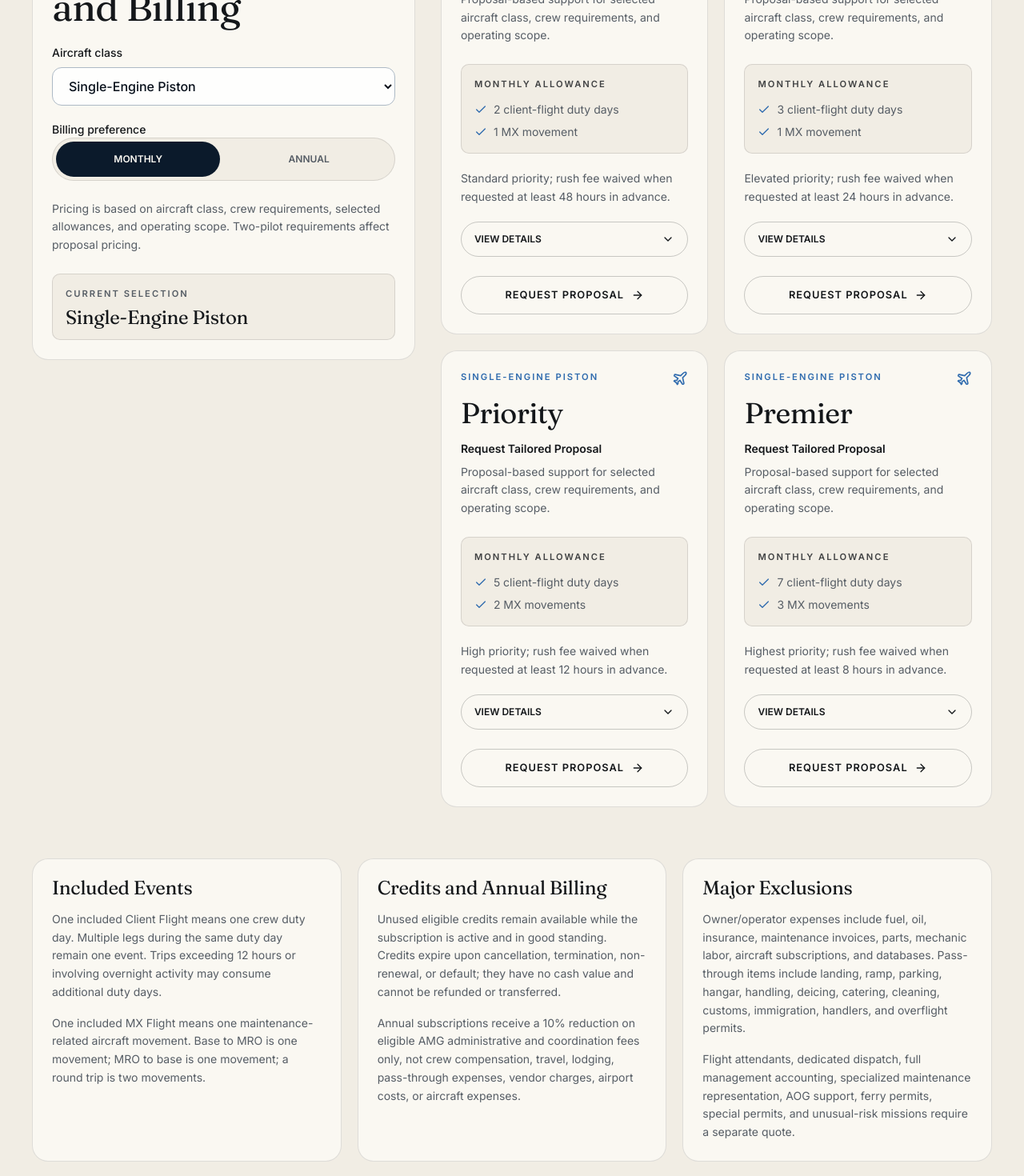
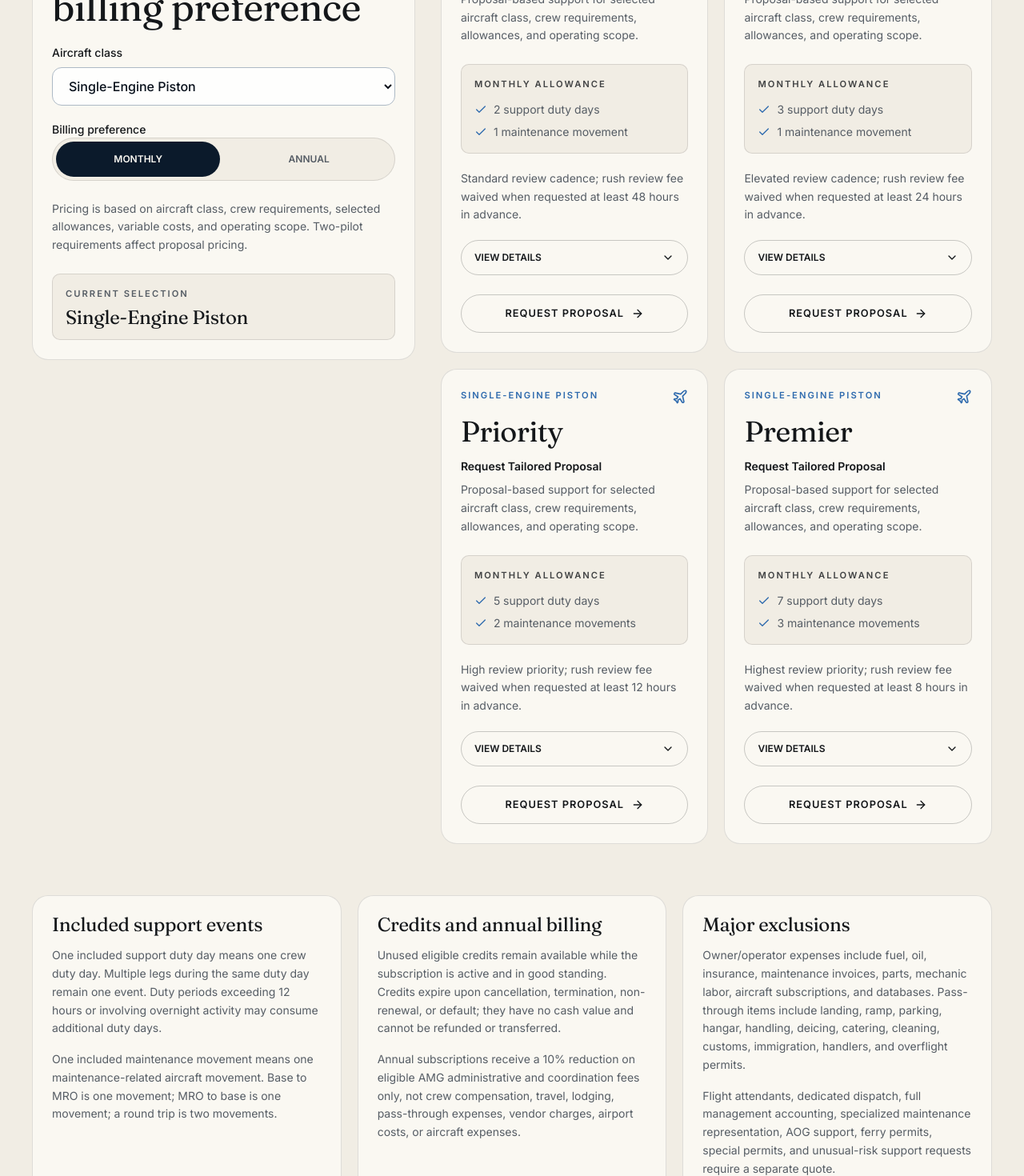
Before and after one commit to amgaviation/amg1, a Next.js app: page /plans in a window 1280 px wide. Shown: the part 1940-3410 px from the top of the page at 80% size. Built offline with nearby package versions, Linux system fonts and the light colour scheme; a web font is replaced by a local one.

Commit message:
Align support plan calculator copy

```diff
--- a/components/site/subscription-programs.tsx
+++ b/components/site/subscription-programs.tsx
@@ -31,59 +31,59 @@ const pistonClasses = new Set<string>(["Single-Engine Piston", "Multi-Engine Pis
 
 const allowanceCopy = {
   Basic: {
-    monthly: ["2 client-flight duty days", "1 MX movement"],
-    annual: ["28 client-flight duty days", "5 MX movements"],
-    priority: "Standard priority; rush fee waived when requested at least 48 hours in advance.",
+    monthly: ["2 support duty days", "1 maintenance movement"],
+    annual: ["28 support duty days", "5 maintenance movements"],
+    priority: "Standard review cadence; rush review fee waived when requested at least 48 hours in advance.",
     benefits: [
-      "Crew sourcing",
-      "Crew compensation within selected allowance",
+      "Crew sourcing review",
+      "Crew compensation within selected allowance when included in proposal",
       "Standard intake administration",
-      "Standard scheduling communication",
+      "Standard support communication",
       "Monthly usage report",
       "Annual planning call",
       "Maintenance coordination available separately",
     ],
-    travel: "Crew travel and lodging are pass-through or separately quoted. No included travel allowance.",
+    travel: "Crew travel and lodging are pass-through or separately quoted. No included travel allowance unless stated in the proposal.",
   },
   Core: {
-    monthly: ["3 client-flight duty days", "1 MX movement"],
-    annual: ["36 client-flight duty days", "7 MX movements"],
-    priority: "Elevated priority; rush fee waived when requested at least 24 hours in advance.",
+    monthly: ["3 support duty days", "1 maintenance movement"],
+    annual: ["36 support duty days", "7 maintenance movements"],
+    priority: "Elevated review cadence; rush review fee waived when requested at least 24 hours in advance.",
     benefits: [
       "Everything in Basic",
-      "Standard mission coordination",
-      "Improved booking priority",
-      "More detailed mission communication",
+      "Standard support coordination",
+      "Improved request-review priority",
+      "More detailed support communication",
       "Monthly usage report",
       "Annual planning call",
       "After-hours support available separately",
     ],
-    travel: "Lodging allowance up to $125 per applicable crew duty day. Crew positioning travel is pass-through unless included in the proposal.",
+    travel: "Lodging allowance up to $125 per applicable crew duty day when included in the proposal. Crew positioning travel is pass-through unless included in the proposal.",
   },
   Priority: {
-    monthly: ["5 client-flight duty days", "2 MX movements"],
-    annual: ["60 client-flight duty days", "12 MX movements"],
-    priority: "High priority; rush fee waived when requested at least 12 hours in advance.",
+    monthly: ["5 support duty days", "2 maintenance movements"],
+    annual: ["60 support duty days", "12 maintenance movements"],
+    priority: "High review priority; rush review fee waived when requested at least 12 hours in advance.",
     benefits: [
       "Everything in Core",
-      "Enhanced mission coordination",
+      "Enhanced support coordination",
       "Maintenance coordination",
       "Dedicated support contact",
       "After-hours support",
-      "Higher booking priority",
+      "Higher request-review priority",
       "Applicable lodging/travel allowance",
     ],
     travel: "Lodging allowance up to $125 per applicable crew duty day. Domestic crew positioning allowance up to $1,000 per applicable trip when included in the proposal.",
   },
   Premier: {
-    monthly: ["7 client-flight duty days", "3 MX movements"],
-    annual: ["90 client-flight duty days", "15 MX movements"],
-    priority: "Highest priority; rush fee waived when requested at least 8 hours in advance.",
+    monthly: ["7 support duty days", "3 maintenance movements"],
+    annual: ["90 support duty days", "15 maintenance movements"],
+    priority: "Highest review priority; rush review fee waived when requested at least 8 hours in advance.",
     benefits: [
       "Everything in Priority",
-      "Highest booking priority",
-      "Comprehensive coordination",
-      "Highest service responsiveness",
+      "Highest request-review priority",
+      "Expanded coordination structure",
+      "Highest support responsiveness",
       "Highest included usage",
       "Enhanced planning support",
       "Applicable lodging/travel allowance",
@@ -119,7 +119,7 @@ export function SubscriptionPrograms() {
               <Gauge className="h-5 w-5 text-[var(--oc-blue)]" />
             </div>
             <h2 className="oc-display mt-6 text-4xl text-[var(--oc-ink)] sm:text-5xl">
-              Select Aircraft and Billing
+              Select aircraft and billing preference
             </h2>
             <div className="mt-6 grid gap-5">
               <label className="grid gap-2 text-sm font-medium text-[var(--oc-ink)]">
@@ -162,7 +162,7 @@ export function SubscriptionPrograms() {
               </fieldset>
             </div>
             <p className="mt-6 text-sm leading-relaxed text-[var(--oc-muted)]">
-              Pricing is based on aircraft class, crew requirements, selected allowances, and operating scope. Two-pilot requirements affect proposal pricing.
+              Pricing is based on aircraft class, crew requirements, selected allowances, variable costs, and operating scope. Two-pilot requirements affect proposal pricing.
             </p>
             <div className="mt-6 rounded-lg border border-[var(--oc-line)] bg-[var(--oc-ivory)] p-4">
               <p className="oc-kicker text-[0.62rem] text-[var(--oc-muted)]">Current selection</p>
@@ -221,7 +221,7 @@ export function SubscriptionPrograms() {
                       Request Tailored Proposal
                     </p>
                     <p className="mt-2 text-sm leading-relaxed text-[var(--oc-muted)]">
-                      Proposal-based support for selected aircraft class, crew requirements, and operating scope.
+                      Proposal-based support for selected aircraft class, crew requirements, allowances, and operating scope.
                     </p>
                     <div className="mt-6 rounded-lg border border-[var(--oc-line)] bg-[var(--oc-ivory)] p-4">
                       <p className="oc-kicker text-[0.62rem] text-[var(--oc-ink)]/80">
@@ -282,16 +282,16 @@ export function SubscriptionPrograms() {
 
       <section className="mt-16 grid gap-5 lg:grid-cols-3" data-stagger-container>
         <div className="oc-card p-6" data-stagger-item>
-          <h3 className="oc-display text-2xl text-[var(--oc-ink)]">Included Events</h3>
+          <h3 className="oc-display text-2xl text-[var(--oc-ink)]">Included support events</h3>
           <p className="mt-4 text-sm leading-relaxed text-[var(--oc-muted)]">
-            One included Client Flight means one crew duty day. Multiple legs during the same duty day remain one event. Trips exceeding 12 hours or involving overnight activity may consume additional duty days.
+            One included support duty day means one crew duty day. Multiple legs during the same duty day remain one event. Duty periods exceeding 12 hours or involving overnight activity may consume additional duty days.
           </p>
           <p className="mt-4 text-sm leading-relaxed text-[var(--oc-muted)]">
-            One included MX Flight means one maintenance-related aircraft movement. Base to MRO is one movement; MRO to base is one movement; a round trip is two movements.
+            One included maintenance movement means one maintenance-related aircraft movement. Base to MRO is one movement; MRO to base is one movement; a round trip is two movements.
           </p>
         </div>
         <div className="oc-card p-6" data-stagger-item>
-          <h3 className="oc-display text-2xl text-[var(--oc-ink)]">Credits and Annual Billing</h3>
+          <h3 className="oc-display text-2xl text-[var(--oc-ink)]">Credits and annual billing</h3>
           <p className="mt-4 text-sm leading-relaxed text-[var(--oc-muted)]">
             Unused eligible credits remain available while the subscription is active and in good standing. Credits expire upon cancellation, termination, non-renewal, or default; they have no cash value and cannot be refunded or transferred.
           </p>
@@ -300,12 +300,12 @@ export function SubscriptionPrograms() {
           </p>
         </div>
         <div className="oc-card p-6" data-stagger-item>
-          <h3 className="oc-display text-2xl text-[var(--oc-ink)]">Major Exclusions</h3>
+          <h3 className="oc-display text-2xl text-[var(--oc-ink)]">Major exclusions</h3>
           <p className="mt-4 text-sm leading-relaxed text-[var(--oc-muted)]">
             Owner/operator expenses include fuel, oil, insurance, maintenance invoices, parts, mechanic labor, aircraft subscriptions, and databases. Pass-through items include landing, ramp, parking, hangar, handling, deicing, catering, cleaning, customs, immigration, handlers, and overflight permits.
           </p>
           <p className="mt-4 text-sm leading-relaxed text-[var(--oc-muted)]">
-            Flight attendants, dedicated dispatch, full management accounting, specialized maintenance representation, AOG support, ferry permits, special permits, and unusual-risk missions require a separate quote.
+            Flight attendants, dedicated dispatch, full management accounting, specialized maintenance representation, AOG support, ferry permits, special permits, and unusual-risk support requests require a separate quote.
           </p>
         </div>
       </section>
```
